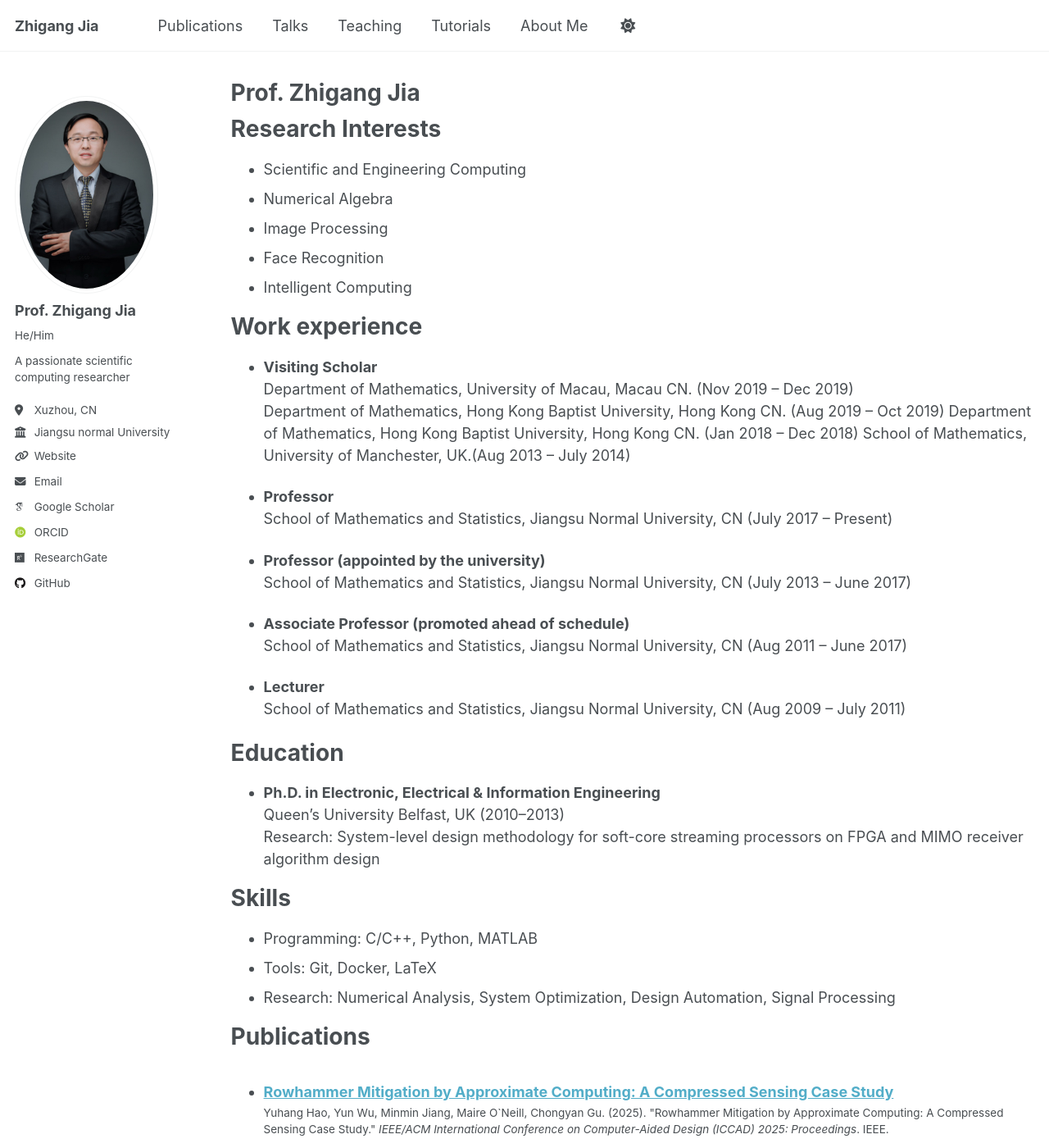
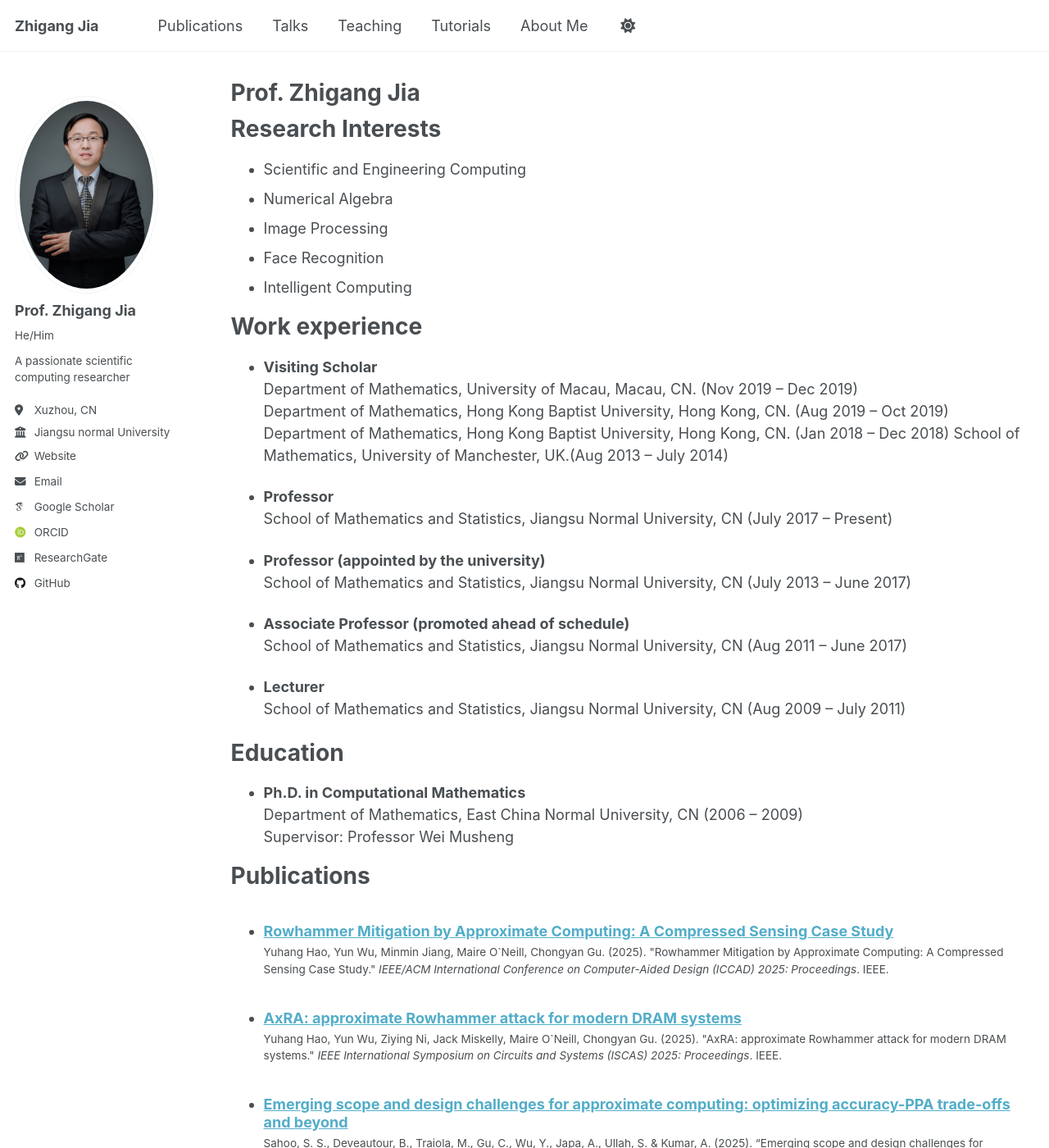
Before and after one commit to Zhigang-JIA/Zhigang-JIA.github.io, a Jekyll site: the page built from _pages/cv.md, in a window 1280 px wide and 1400 px high. Shown: the whole window at 82% size. Built offline with Jekyll 4.4.1, drawn with Linux system fonts in a browser that asks for light colours; some web fonts are replaced; a script that is not in the unit is left out.

Commit message:
Update cv.md

```diff
--- a/_pages/cv.md
+++ b/_pages/cv.md
@@ -20,9 +20,9 @@ Research Interests
 Work experience
 ======
 * **Visiting Scholar**
-  Department of Mathematics, University of Macau, Macau CN. (Nov 2019 – Dec 2019)
-  Department of Mathematics, Hong Kong Baptist University, Hong Kong CN. (Aug 2019 – Oct 2019)
-  Department of Mathematics, Hong Kong Baptist University, Hong Kong CN. (Jan 2018 – Dec 2018)
+  Department of Mathematics, University of Macau, Macau, CN. (Nov 2019 – Dec 2019)
+  Department of Mathematics, Hong Kong Baptist University, Hong Kong, CN. (Aug 2019 – Oct 2019)
+  Department of Mathematics, Hong Kong Baptist University, Hong Kong, CN. (Jan 2018 – Dec 2018)
   School of Mathematics, University of Manchester, UK.(Aug 2013 – July 2014)
 
 * **Professor**
@@ -40,9 +40,9 @@ Work experience
 
 Education
 ======
-* **Ph.D. in Electronic, Electrical & Information Engineering**
-  Queen’s University Belfast, UK (2010–2013)
-  Research: System-level design methodology for soft-core streaming processors on FPGA and MIMO receiver algorithm design
+* **Ph.D. in Computational Mathematics**
+  Department of Mathematics, East China Normal University, CN (2006 – 2009)
+  Supervisor: Professor Wei Musheng
 
 <!--
 Awards and Recognition
@@ -58,13 +58,14 @@ Service and leadership
 * Reviewer, IEEE Transactions on Computers
 * Reviewer, IEEE Nanotechnology Magazine
 * EPS (QUB) Summer Internship Supervisor
-  -->
+
 
 Skills
 ======
 * Programming: C/C++, Python, MATLAB
 * Tools: Git, Docker, LaTeX
 * Research: Numerical Analysis, System Optimization, Design Automation, Signal Processing
+  -->
 
 Publications
 ======
```
